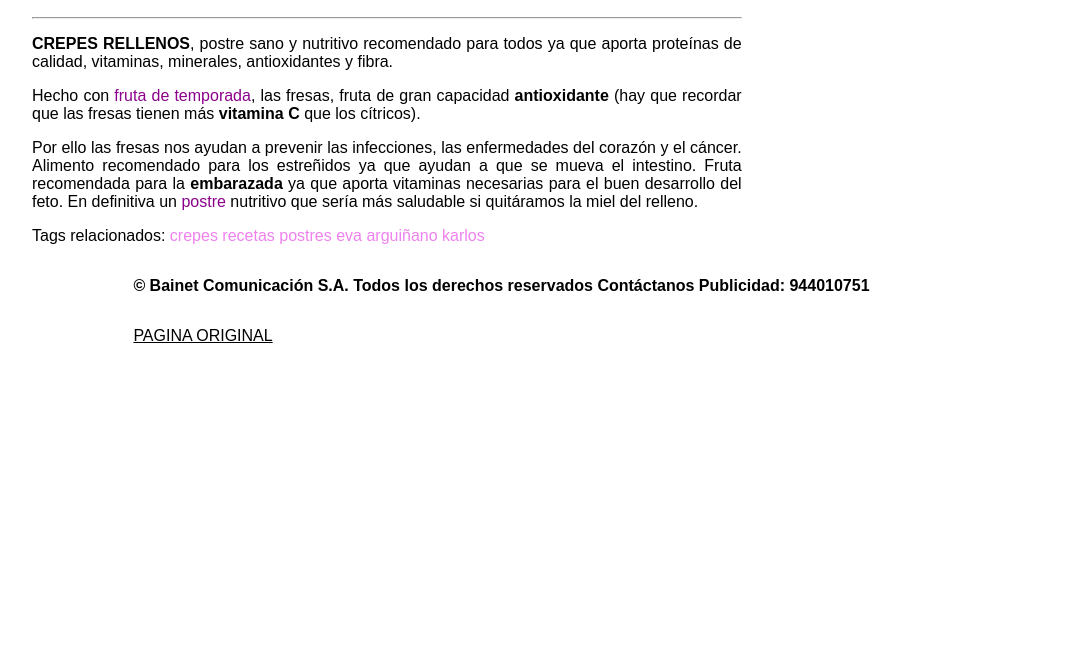
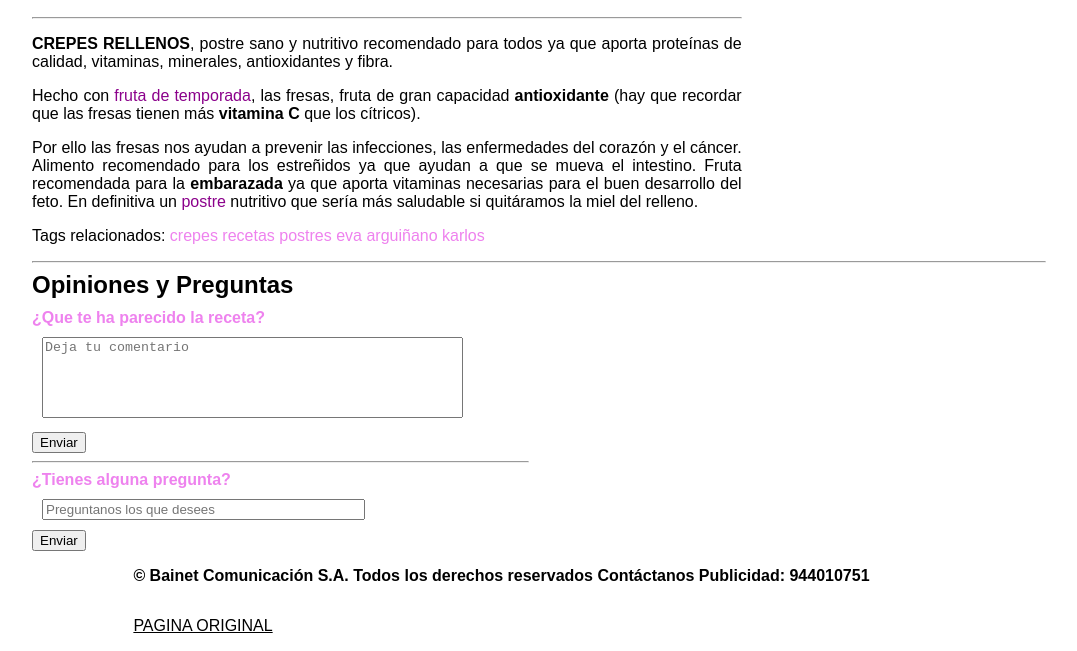
Before and after one commit to davidpricop/NVL-CSS-P6c, a plain HTML site: page index.html in a window 1280 px wide. Shown: the part 2701-3352 px from the top of the page, without its empty margins (96-1173 px from the left). Before the commit the page ends 3062 px from the top, so only its background shows below. Drawn offline with Linux system fonts and the light colour scheme.

Commit message:
ejercicio-5

```diff
--- a/index.html
+++ b/index.html
@@ -114,6 +114,25 @@
                         <p>Tags relacionados: <a href="#">crepes</a> <a href="#">recetas</a> <a href="#">postres</a> <a href="#">eva</a>
                             <a href="#">arguiñano</a> <a href="#">karlos</a></p>
                     </div>
+                    <hr>
+                    <div class="content-opinionespreguntas">
+                        <div class="content-opinion">
+                            <form action="#" method="POST">
+                                <h2 class="form-title">Opiniones y Preguntas</h2>
+                                <span class="title1">¿Que te ha parecido la receta?</span><br>
+                                <textarea class="textarea-opinion" name="opinion" cols="50" rows="5" placeholder="Deja tu comentario"></textarea><br>
+                                <input type="submit" value="Enviar">
+                            </form>
+                        </div>
+                        <div class="content-pregunta">
+                            <hr>
+                            <form action="#" method="POST">
+                                <span class="title2">¿Tienes alguna pregunta?</span><br>
+                                <input type="text" class="pregunta" name="pregunta" placeholder="Preguntanos los que desees"><br>
+                                <input type="submit" value="Enviar">
+                            </form>
+                        </div>
+                    </div>
             </article>
         </section>
         <footer>
--- a/style.css
+++ b/style.css
@@ -122,3 +122,43 @@ footer p {
     float: left;
     margin-left: 10%;
 }
+
+textarea, input{
+    resize: none;
+}
+
+.content-opinionespreguntas {
+    float: left;
+    width: 70%;
+}
+
+.content-opinion {
+    float: left;
+}
+
+.content-pregunta {
+    float: left;
+}
+
+.form-title {
+    margin-block-start: 0px;
+    margin-block-end: 10px
+}
+
+.title1 {
+    color: violet;
+    font-weight: bold;
+}
+.title2 {
+    color: violet;
+    font-weight: bold;
+}
+
+.textarea-opinion {
+    margin: 10px;
+}
+
+.pregunta {
+    margin: 10px;
+    width: 315px;
+}
```
